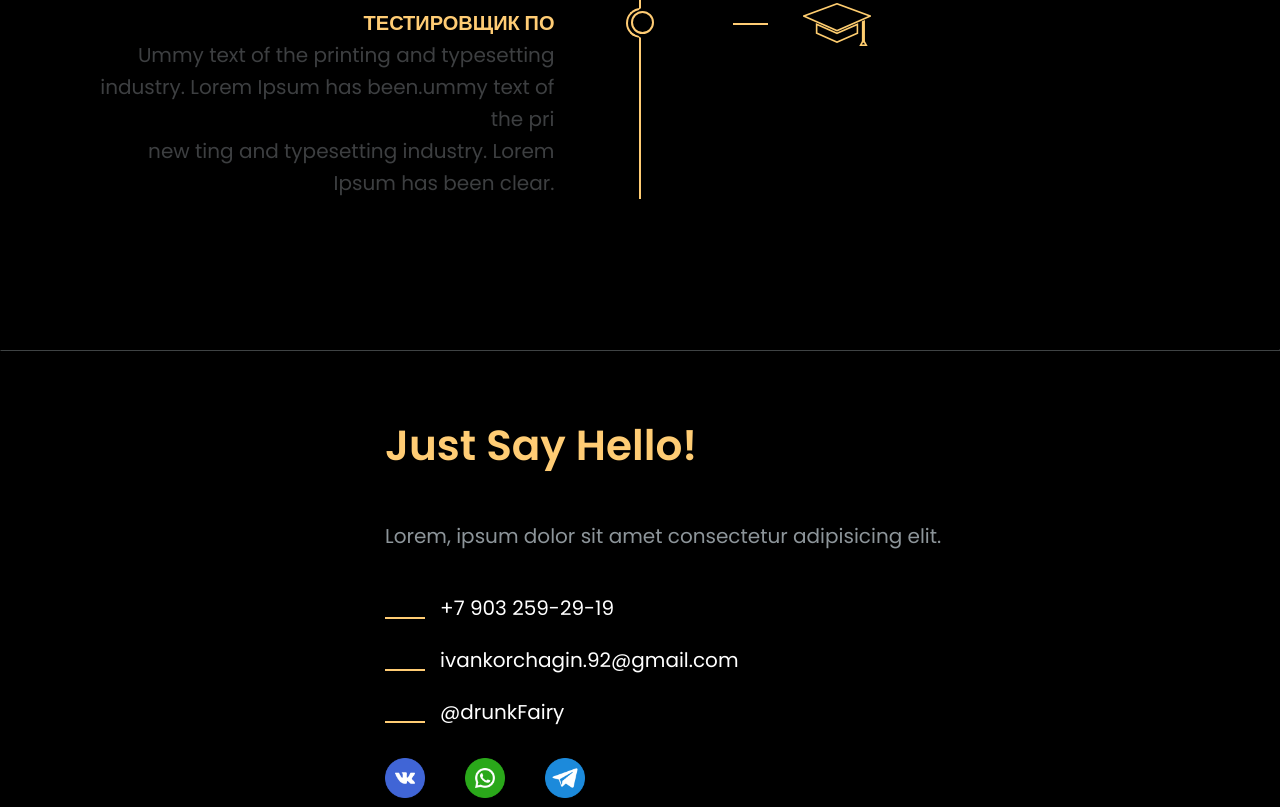
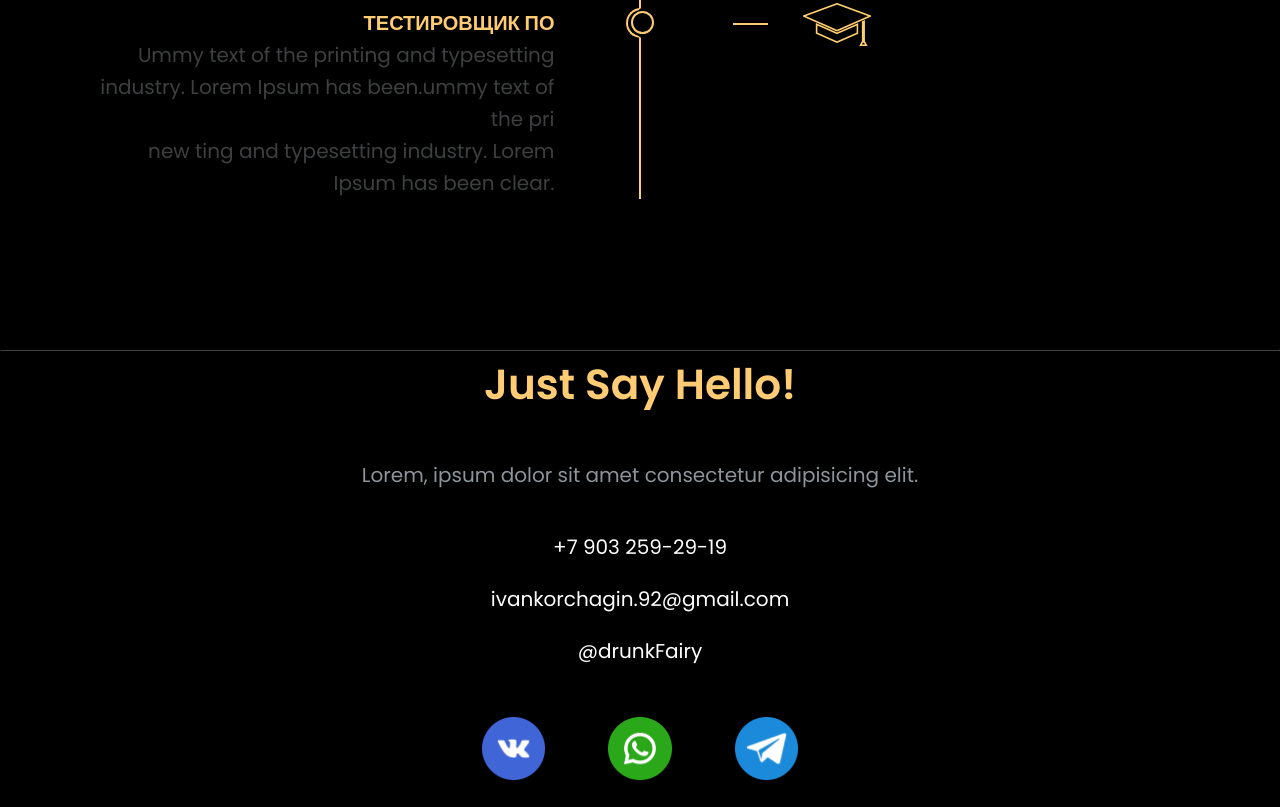
Before and after one commit to FairyKorI/MyPortfolio, a plain HTML site: page index.html in a window 1280 px wide. Shown: the part 4830-5637 px from the top of the page. Drawn offline with Linux system fonts and the light colour scheme.

Commit message:
3 commit

```diff
--- a/index.html
+++ b/index.html
@@ -369,9 +369,7 @@
     <footer>
         <div class="container">
             <div class="contacts" id="contacts">
-                <div class="row">
-                    <div class="col__footer"></div>
-                    <div class="col__footer">
+
                 <div class="contact__details">
                     <div class="contacts__title">
                         <h3>Just Say Hello!</h3>
@@ -379,33 +377,45 @@
                     <div class="contacts__text">Lorem, ipsum dolor sit amet consectetur adipisicing elit. </div>
                     <div class="my__contacts">
                         <ul class="my_contacts_ul">
-                                    <div class="box_li">
-                                        <li><a href="tel:79032592919">+7 903 259-29-19</a></li>
-                                    </div>
-                                    <div class="box_li">
-                                        <li><a href="mailto:ivankorchagin.92@gmail.com"> ivankorchagin.92@gmail.com</a>
+
+                            <li class="box_li"><a href="tel:79032592919">+7 903 259-29-19</a></li>
+
+
+                            <li class="box_li"><a href="mailto:ivankorchagin.92@gmail.com">
+                                    ivankorchagin.92@gmail.com</a>
                             </li>
-                                    </div>
-                                    <div class="box_li">
-                                        <li>@drunkFairy</li>
-                                    </div>
+
+
+                            <li class="box_li">@drunkFairy</li>
+
                         </ul>
+                        <div class="row__footer">
+                            <div class="col__footer col__footer1"></div>
+                            <div class="col__footer col__footer2">
                                 <div class="social">
+                                    <div class="social__vk">
+
 
                                         <a href="https://vk.com/id7796565" target="_blank">
                                             <img src="/Images/vkontakte.png" style="width: 50%;" alt="VK">
                                         </a>
+                                    </div>
+                                    <div class="social__whatsapp">
                                         <a href="https://api.whatsapp.com/send?phone=79032592919" target="_blank">
                                             <img src="/Images/whatsapp.png" style="width: 50%;" alt="Whatsapp">
                                         </a>
+                                    </div>
+                                    <div class="social__telegram">
                                         <a href="https://t.me/DrunkFairy" target="_blank">
                                             <img src="/Images/telegram.png" style="width: 50%;" alt="Telegramm">
                                         </a>
+                                    </div>
 
                                 </div>
                             </div>
+                            <div class=" col__footer col__footer3"></div>
                         </div>
-                    </div>
+
                     </div>
                 </div>
             </div>
--- a/media-style.css
+++ b/media-style.css
@@ -183,14 +183,27 @@
         display: none;
     }
 
-    .col__footer {
-        display: block;
-        padding-right: 15px;
-        padding-left: 15px;
-        min-height: 1px;
-        flex: 0 0 100%;
-        width: 100%;
+    .icon__box__left {
+        left: 45%;
     }
+
+    .icon__box__right {
+        left: 45%;
+    }
+
+    .icon__box__left::before {
+        left: 130px;
+    }
+
+    .icon__box__right::before {
+        left: -130px;
+    }
+
+
+
+
+
+
 }
 
 
--- a/style.css
+++ b/style.css
@@ -955,19 +955,10 @@ hr {
 
 /*=======================================FOOTER==================================*/
 
-.col__footer {
-  display: block;
-  padding-right: 15px;
-  padding-left: 15px;
-  flex-wrap: wrap;
-  min-height: 1px;
-  flex: 0 0 100%;
-  width: 100%;
-}
+
 
 .contact__details {
-  padding-left: 300px;
-  padding-top: 60px;
+  text-align: center;
 }
 
 .contacts__title {
@@ -980,6 +971,8 @@ hr {
   color: #8d959a;
   padding-bottom: 40px;
 }
+
+.my__contacts {}
 
 .my_contacts_ul {
   list-style: none;
@@ -998,29 +991,40 @@ hr {
   color: inherit;
 }
 
-.box_li {
-  position: relative;
+.my_contacts_ul {
   display: flex;
-  justify-content: flex-start;
-  align-items: center;
+  flex-direction: column;
 }
 
-.box_li::before {
+.box_li:hover {
+  color: #ffcc74;
+}
+
+.box_li:hover:after {
   content: "";
   display: block;
-  width: 40px;
   height: 2px;
+  width: 100%;
   background-color: #ffcc74;
-  margin-right: 15px;
+}
+
+.row__footer {
+  display: flex;
+  flex-wrap: wrap;
+  margin-right: -15px;
+  margin-left: -15px;
+}
+
+.col__footer1,
+.col__footer2,
+.col__footer3 {
+  flex: 0 0 33.333333%;
+  max-width: 33.333333%;
 }
 
 .social {
-  padding-top: 10px;
-  position: relative;
+  margin-top: 30px;
   display: flex;
-  justify-content: flex-start;
 }
 
-.social a {
-  width: 80px;
-}
+.social div {}
```
Lines whose indentation alone changed are shown as unchanged.
